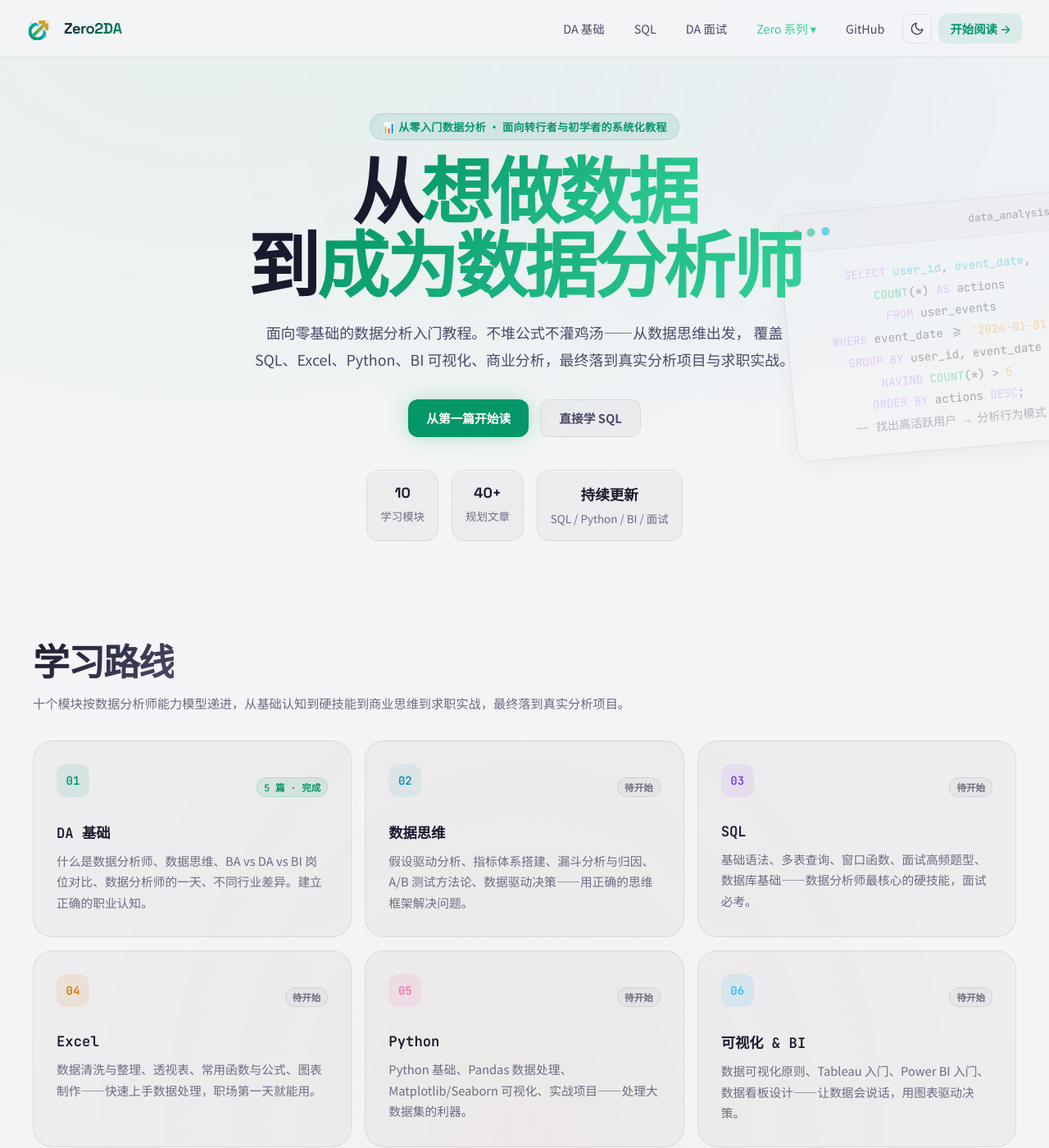
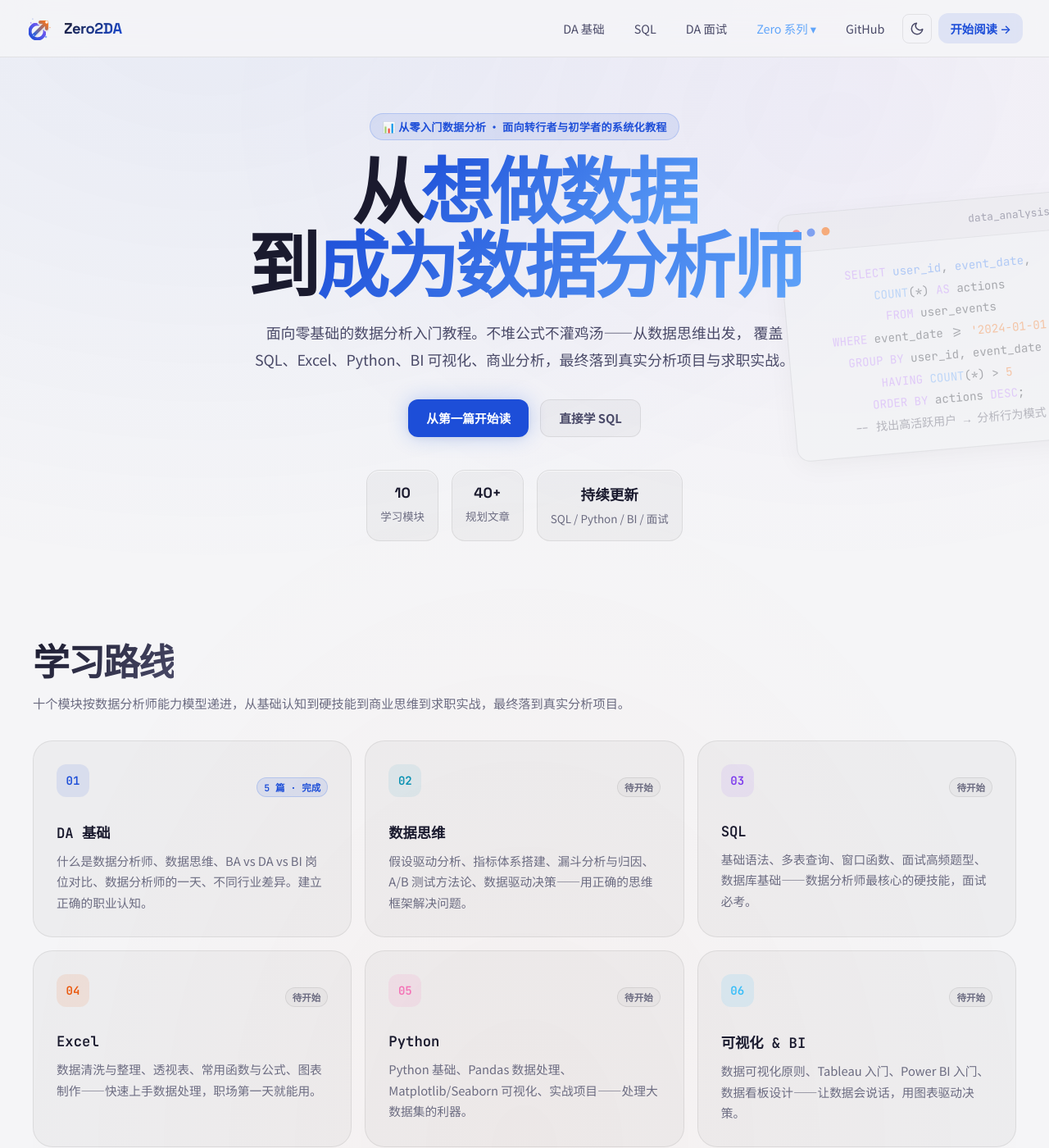
Before and after one commit to ranxi2001/zero2DA, a Jekyll site: the page index.html, which Jekyll copies as it is, in a window 1280 px wide and 1400 px high. Shown: the whole window at 82% size. Built offline with Jekyll 4.4.1, drawn with Linux system fonts in a browser that asks for light colours.

Commit message:
Redesign theme: blue (#2563eb) + orange (#f97316) for data analytics identity
Replace the green color scheme with a blue-orange palette that reflects
BI dashboards and data visualization conventions. Updates CSS tokens,
logo gradients, mermaid theme vars, and terminal code highlights.

Co-Authored-By: Claude Opus 4.6 <noreply@anthropic.com>

```diff
--- a/_layouts/default.html
+++ b/_layouts/default.html
@@ -41,7 +41,7 @@
                 primaryColor: '#1a2535',
                 primaryTextColor: '#d1d5db',
                 primaryBorderColor: '#334155',
-                lineColor: '#10b981',
+                lineColor: '#2563eb',
                 secondaryColor: '#161e2e',
                 tertiaryColor: '#161e2e',
                 edgeLabelBackground: '#0d0d12',
--- a/assets/css/style.css
+++ b/assets/css/style.css
@@ -10,19 +10,19 @@
     --text: #ececf1;
     --text-secondary: #8e8ea0;
     --text-tertiary: #565669;
-    --brand: #10b981;
-    --brand-dim: rgba(16, 185, 129, 0.15);
-    --brand-glow: rgba(16, 185, 129, 0.3);
-    --accent: #f59e0b;
-    --accent-dim: rgba(245, 158, 11, 0.12);
+    --brand: #2563eb;
+    --brand-dim: rgba(37, 99, 235, 0.15);
+    --brand-glow: rgba(37, 99, 235, 0.3);
+    --accent: #f97316;
+    --accent-dim: rgba(249, 115, 22, 0.12);
     --purple: #8b5cf6;
     --purple-dim: rgba(139, 92, 246, 0.12);
-    --blue: #06b6d4;
-    --blue-dim: rgba(6, 182, 212, 0.12);
+    --cyan: #06b6d4;
+    --cyan-dim: rgba(6, 182, 212, 0.12);
     --shadow-sm: 0 2px 8px rgba(0, 0, 0, 0.3);
     --shadow-md: 0 8px 32px rgba(0, 0, 0, 0.4);
     --shadow-lg: 0 24px 64px rgba(0, 0, 0, 0.5);
-    --shadow-glow: 0 0 40px rgba(16, 185, 129, 0.08);
+    --shadow-glow: 0 0 40px rgba(37, 99, 235, 0.08);
     --radius-sm: 12px;
     --radius-md: 16px;
     --radius-lg: 24px;
@@ -62,9 +62,9 @@ body::before {
     inset: 0;
     z-index: -1;
     background:
-        radial-gradient(ellipse 80% 50% at 20% 0%, rgba(16, 185, 129, 0.08), transparent),
-        radial-gradient(ellipse 60% 40% at 80% 10%, rgba(6, 182, 212, 0.06), transparent),
-        radial-gradient(ellipse 50% 60% at 50% 100%, rgba(245, 158, 11, 0.04), transparent);
+        radial-gradient(ellipse 80% 50% at 20% 0%, rgba(37, 99, 235, 0.08), transparent),
+        radial-gradient(ellipse 60% 40% at 80% 10%, rgba(139, 92, 246, 0.06), transparent),
+        radial-gradient(ellipse 50% 60% at 50% 100%, rgba(249, 115, 22, 0.04), transparent);
 }
 
 a {
@@ -169,7 +169,7 @@ img {
 }
 
 .nav-links a:last-child:hover {
-    background: rgba(16, 185, 129, 0.22);
+    background: rgba(37, 99, 235, 0.22);
 }
 
 /* ===== Nav Dropdown (Zero 系列) ===== */
@@ -180,7 +180,7 @@ img {
 .nav-dropdown-trigger {
     all: unset;
     cursor: pointer;
-    color: #34d399;
+    color: #60a5fa;
     font-size: 0.9rem;
     font-family: var(--font-body);
     padding: 8px 14px;
@@ -231,7 +231,7 @@ img {
 
 .nav-dropdown-menu a:hover {
     background: var(--brand-dim);
-    color: #34d399 !important;
+    color: #60a5fa !important;
 }
 
 .nav-dropdown-menu a span {
@@ -310,7 +310,7 @@ img {
     font-size: 0.82rem;
     font-weight: 600;
     letter-spacing: 0.02em;
-    border: 1px solid rgba(16, 185, 129, 0.2);
+    border: 1px solid rgba(37, 99, 235, 0.2);
     margin-bottom: 8px;
 }
 
@@ -324,7 +324,7 @@ img {
 }
 
 .hero h1 span {
-    background: linear-gradient(135deg, var(--brand), #34d399);
+    background: linear-gradient(135deg, var(--brand), #60a5fa);
     -webkit-background-clip: text;
     -webkit-text-fill-color: transparent;
     background-clip: text;
@@ -362,12 +362,12 @@ img {
 
 .button-primary {
     color: #fff;
-    background: linear-gradient(135deg, var(--brand), #059669);
-    box-shadow: 0 0 24px rgba(16, 185, 129, 0.25), var(--shadow-sm);
+    background: linear-gradient(135deg, var(--brand), #1d4ed8);
+    box-shadow: 0 0 24px rgba(37, 99, 235, 0.25), var(--shadow-sm);
 }
 
 .button-primary:hover {
-    box-shadow: 0 0 32px rgba(16, 185, 129, 0.35), var(--shadow-md);
+    box-shadow: 0 0 32px rgba(37, 99, 235, 0.35), var(--shadow-md);
     transform: translateY(-2px);
 }
 
@@ -464,11 +464,11 @@ img {
 }
 
 .terminal-dot:nth-child(2) {
-    background: #10b981;
+    background: #2563eb;
 }
 
 .terminal-dot:nth-child(3) {
-    background: #06b6d4;
+    background: #f97316;
 }
 
 .terminal-title {
@@ -589,7 +589,7 @@ img {
 .module-badge--done {
     color: var(--brand);
     background: var(--brand-dim);
-    border: 1px solid rgba(16, 185, 129, 0.2);
+    border: 1px solid rgba(37, 99, 235, 0.2);
 }
 .module-badge--wip {
     color: var(--accent);
@@ -625,7 +625,7 @@ img {
 }
 
 .roadmap-card:hover {
-    border-color: rgba(16, 185, 129, 0.25);
+    border-color: rgba(37, 99, 235, 0.25);
     transform: translateY(-3px);
     box-shadow: var(--shadow-glow);
 }
@@ -635,7 +635,7 @@ img {
 }
 
 .roadmap-card:nth-child(2)::before {
-    background: linear-gradient(90deg, var(--blue), transparent);
+    background: linear-gradient(90deg, var(--cyan), transparent);
 }
 
 .roadmap-card:nth-child(2):hover {
@@ -657,8 +657,8 @@ img {
 }
 
 .roadmap-card:nth-child(4):hover {
-    border-color: rgba(245, 158, 11, 0.25);
-    box-shadow: 0 0 40px rgba(245, 158, 11, 0.08);
+    border-color: rgba(249, 115, 22, 0.25);
+    box-shadow: 0 0 40px rgba(249, 115, 22, 0.08);
 }
 
 .roadmap-card:nth-child(5)::before {
@@ -698,12 +698,12 @@ img {
 }
 
 .roadmap-card:nth-child(9)::before {
-    background: linear-gradient(90deg, #34d399, transparent);
+    background: linear-gradient(90deg, #60a5fa, transparent);
 }
 
 .roadmap-card:nth-child(9):hover {
-    border-color: rgba(52, 211, 153, 0.25);
-    box-shadow: 0 0 40px rgba(52, 211, 153, 0.08);
+    border-color: rgba(96, 165, 250, 0.25);
+    box-shadow: 0 0 40px rgba(96, 165, 250, 0.08);
 }
 
 .roadmap-card:nth-child(10)::before {
@@ -731,8 +731,8 @@ img {
 }
 
 .roadmap-card:nth-child(2) .roadmap-index {
-    background: var(--blue-dim);
-    color: var(--blue);
+    background: var(--cyan-dim);
+    color: var(--cyan);
 }
 
 .roadmap-card:nth-child(3) .roadmap-index {
@@ -766,8 +766,8 @@ img {
 }
 
 .roadmap-card:nth-child(9) .roadmap-index {
-    background: rgba(52, 211, 153, 0.12);
-    color: #34d399;
+    background: rgba(96, 165, 250, 0.12);
+    color: #60a5fa;
 }
 
 .roadmap-card:nth-child(10) .roadmap-index {
@@ -887,7 +887,7 @@ img {
 
 .footer-link:hover {
     color: var(--brand);
-    border-color: rgba(16, 185, 129, 0.4);
+    border-color: rgba(37, 99, 235, 0.4);
     background: var(--brand-dim);
 }
 
@@ -908,7 +908,7 @@ img {
 }
 .theme-toggle:hover {
     color: var(--text);
-    border-color: rgba(16, 185, 129, 0.25);
+    border-color: rgba(37, 99, 235, 0.25);
     background: var(--brand-dim);
 }
 html[data-theme="dark"] .icon-moon { display: none; }
@@ -926,19 +926,19 @@ html[data-theme="light"] {
     --text: #1a1a2e;
     --text-secondary: #4a4a68;
     --text-tertiary: #6b6b80;
-    --brand: #059669;
-    --brand-dim: rgba(5, 150, 105, 0.1);
-    --brand-glow: rgba(5, 150, 105, 0.15);
-    --accent: #d97706;
-    --accent-dim: rgba(217, 119, 6, 0.1);
+    --brand: #1d4ed8;
+    --brand-dim: rgba(29, 78, 216, 0.1);
+    --brand-glow: rgba(29, 78, 216, 0.15);
+    --accent: #ea580c;
+    --accent-dim: rgba(234, 88, 12, 0.1);
     --purple: #7c3aed;
     --purple-dim: rgba(124, 58, 237, 0.08);
-    --blue: #0891b2;
-    --blue-dim: rgba(8, 145, 178, 0.08);
+    --cyan: #0891b2;
+    --cyan-dim: rgba(8, 145, 178, 0.08);
     --shadow-sm: 0 2px 8px rgba(0, 0, 0, 0.06);
     --shadow-md: 0 8px 32px rgba(0, 0, 0, 0.08);
     --shadow-lg: 0 24px 64px rgba(0, 0, 0, 0.12);
-    --shadow-glow: 0 0 40px rgba(5, 150, 105, 0.06);
+    --shadow-glow: 0 0 40px rgba(29, 78, 216, 0.06);
 }
 
 html[data-theme="light"] .site-nav {
@@ -952,9 +952,9 @@ html[data-theme="light"] .nav-dropdown-menu {
 
 html[data-theme="light"] body::before {
     background:
-        radial-gradient(ellipse 80% 50% at 20% 0%, rgba(5, 150, 105, 0.06), transparent),
-        radial-gradient(ellipse 60% 40% at 80% 10%, rgba(8, 145, 178, 0.04), transparent),
-        radial-gradient(ellipse 50% 60% at 50% 100%, rgba(217, 119, 6, 0.03), transparent);
+        radial-gradient(ellipse 80% 50% at 20% 0%, rgba(29, 78, 216, 0.06), transparent),
+        radial-gradient(ellipse 60% 40% at 80% 10%, rgba(124, 58, 237, 0.04), transparent),
+        radial-gradient(ellipse 50% 60% at 50% 100%, rgba(234, 88, 12, 0.03), transparent);
 }
 
 html[data-theme="light"] .hero-meta li {
--- a/assets/js/app.js
+++ b/assets/js/app.js
@@ -149,15 +149,15 @@ document.querySelectorAll(".nav-toggle-btn").forEach(function (btn) {
     var darkVars = {
         background: '#0a0a10', primaryColor: '#1a2535',
         primaryTextColor: '#d1d5db', primaryBorderColor: '#334155',
-        lineColor: '#10b981', secondaryColor: '#161e2e',
+        lineColor: '#2563eb', secondaryColor: '#161e2e',
         tertiaryColor: '#161e2e', edgeLabelBackground: '#0d0d12',
         clusterBkg: '#13131f'
     };
     var lightVars = {
-        background: '#ffffff', primaryColor: '#d1fae5',
-        primaryTextColor: '#1a1a2e', primaryBorderColor: '#6ee7b7',
-        lineColor: '#059669', secondaryColor: '#f0fdf4',
-        tertiaryColor: '#ecfdf5', edgeLabelBackground: '#ffffff',
+        background: '#ffffff', primaryColor: '#dbeafe',
+        primaryTextColor: '#1a1a2e', primaryBorderColor: '#93c5fd',
+        lineColor: '#1d4ed8', secondaryColor: '#eff6ff',
+        tertiaryColor: '#eff6ff', edgeLabelBackground: '#ffffff',
         clusterBkg: '#f8fafc'
     };
 
--- a/index.html
+++ b/index.html
@@ -90,7 +90,7 @@
                             <span class="terminal-dot"></span>
                             <span class="terminal-title">data_analysis.sql</span>
                         </div>
-                        <div class="terminal-body"><div><span style="color:#c084fc">SELECT</span> <span style="color:#06b6d4">user_id</span>, <span style="color:#06b6d4">event_date</span>,</div><div>       <span style="color:#10b981">COUNT</span>(*) <span style="color:#c084fc">AS</span> actions</div><div><span style="color:#c084fc">FROM</span> user_events</div><div><span style="color:#c084fc">WHERE</span> event_date >= <span style="color:#f59e0b">'2024-01-01'</span></div><div><span style="color:#c084fc">GROUP BY</span> user_id, event_date</div><div><span style="color:#c084fc">HAVING</span> <span style="color:#10b981">COUNT</span>(*) > <span style="color:#f59e0b">5</span></div><div><span style="color:#c084fc">ORDER BY</span> actions <span style="color:#c084fc">DESC</span>;</div><div></div><div><span style="color:#4a4a5a">-- 找出高活跃用户 → 分析行为模式</span></div></div>
+                        <div class="terminal-body"><div><span style="color:#c084fc">SELECT</span> <span style="color:#3b82f6">user_id</span>, <span style="color:#3b82f6">event_date</span>,</div><div>       <span style="color:#60a5fa">COUNT</span>(*) <span style="color:#c084fc">AS</span> actions</div><div><span style="color:#c084fc">FROM</span> user_events</div><div><span style="color:#c084fc">WHERE</span> event_date >= <span style="color:#f97316">'2024-01-01'</span></div><div><span style="color:#c084fc">GROUP BY</span> user_id, event_date</div><div><span style="color:#c084fc">HAVING</span> <span style="color:#60a5fa">COUNT</span>(*) > <span style="color:#f97316">5</span></div><div><span style="color:#c084fc">ORDER BY</span> actions <span style="color:#c084fc">DESC</span>;</div><div></div><div><span style="color:#4a4a5a">-- 找出高活跃用户 → 分析行为模式</span></div></div>
                     </div>
                 </div>
             </div>
```
Also changed, not shown: assets/css/docs.css (+23 -23 lines), assets/images/logo.svg.
